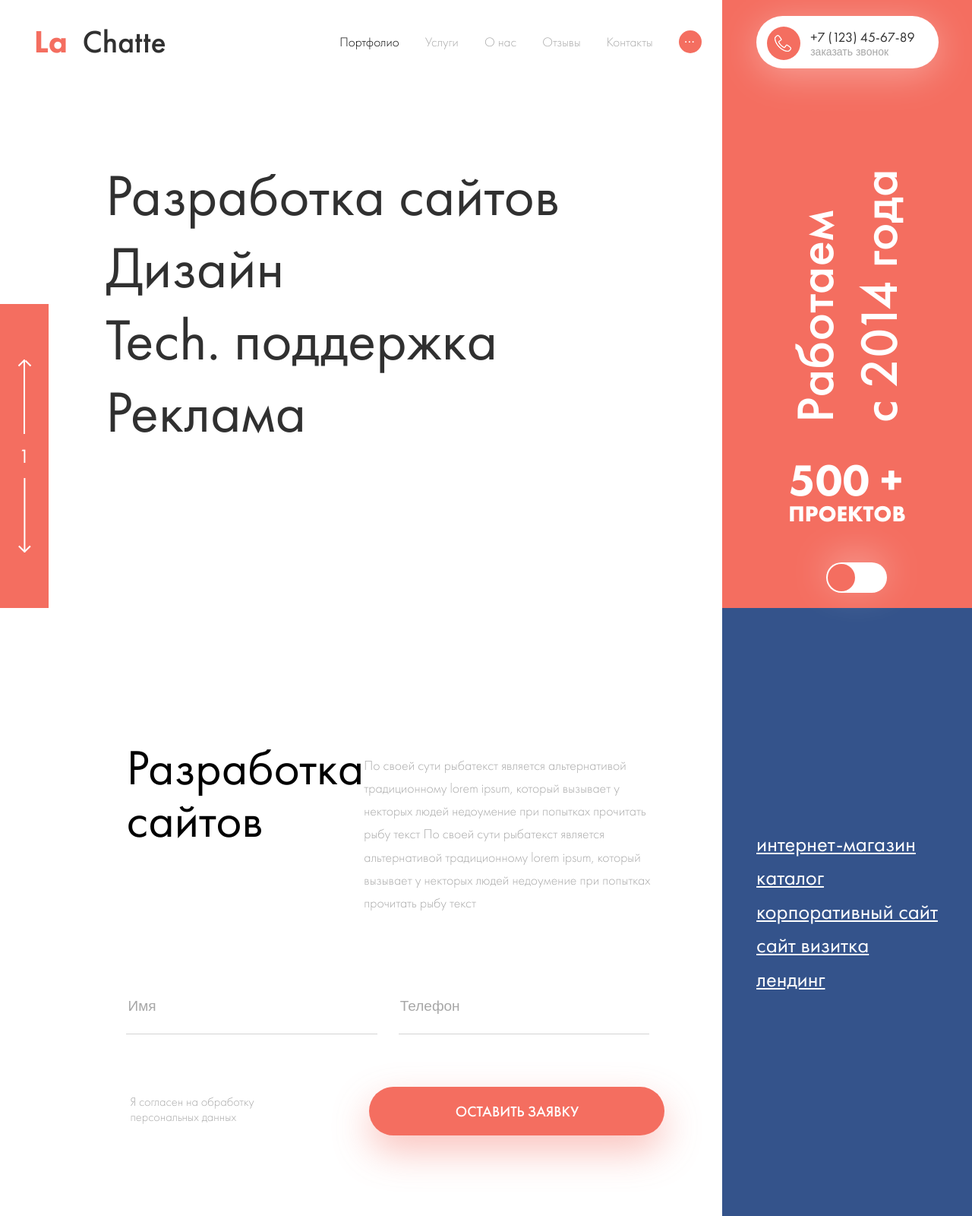
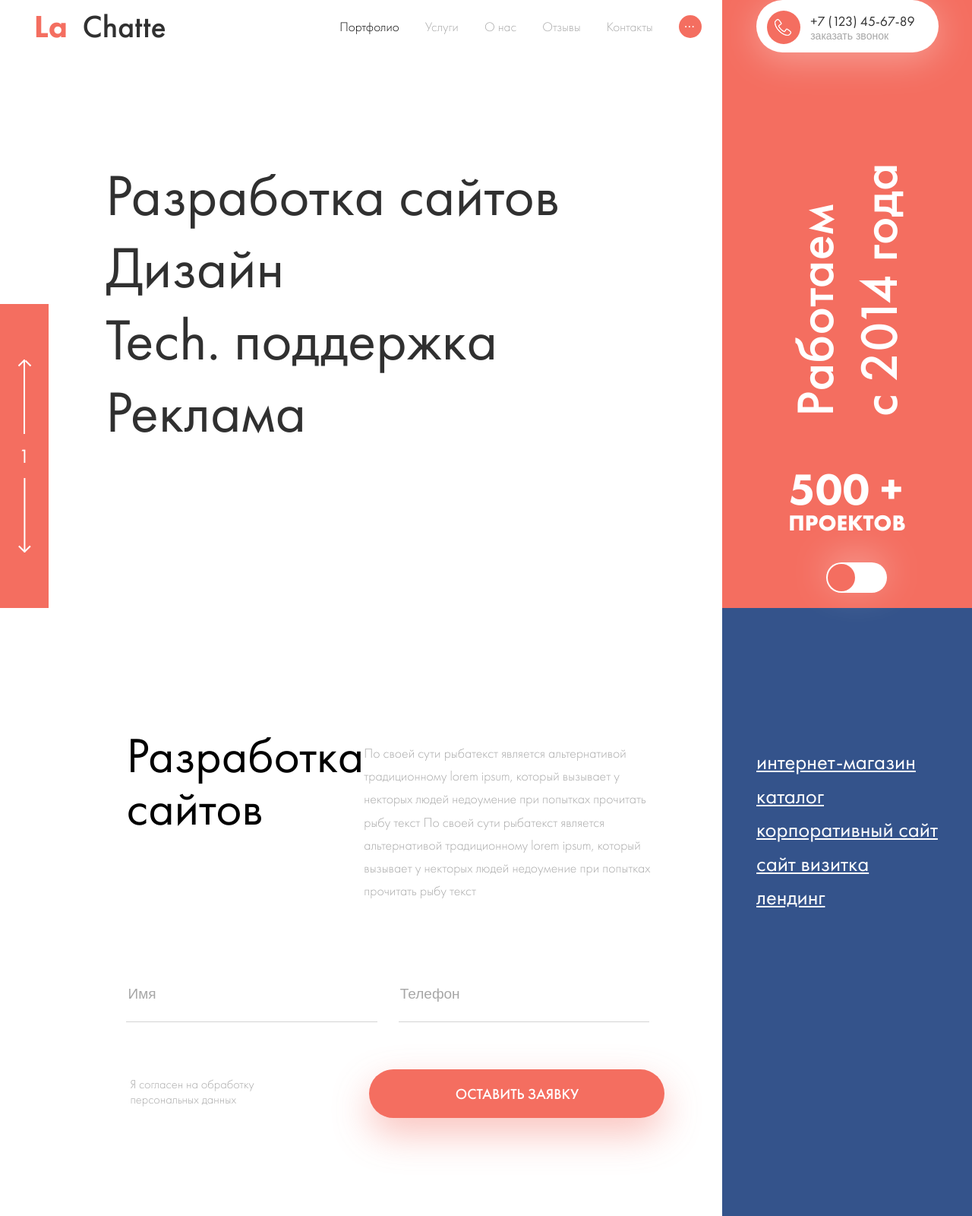
Before and after one commit to GKoil/la_chatte, a website: page src/templates/index.html in a window 1280 px wide. Shown: the whole page at 76% size. Drawn offline with nearby package versions, Linux system fonts and the light colour scheme; files that its build step writes are made by us from their sources; files whose address does not match are found by name.

Commit message:
fix pixel perfect layout on desktop

```diff
--- a/src/scss/components/about.scss
+++ b/src/scss/components/about.scss
@@ -22,7 +22,7 @@
       transform: rotate(-90deg);
       width: 100%;
       position: absolute;
-      top: calc(59% - 262px);
+      top: calc(58% - 262px);
       font-weight: 500;
       max-width: 525px;
       line-height: 1.2;
@@ -34,7 +34,7 @@
       line-height: 1;
       color: var(--main-white);
       position: absolute;
-      bottom: calc(25% - 92px);
+      bottom: calc(23.5% - 92px);
     }
   }
   &__addition-project-count {
--- a/src/scss/components/form-send.scss
+++ b/src/scss/components/form-send.scss
@@ -1,7 +1,7 @@
 .form-send {
   &--development {
     width: 100%;
-    max-width: 850px;
+    max-width: 846px;
   }
   &__field {
     display: block;
@@ -94,6 +94,9 @@
   &__item-wrapper-name {
     padding-right: 20px;
     margin-bottom: 7.6%;
+    @include after-desktop {
+      margin-bottom: 6.6%;
+    }
   }
   &__item-wrapper--screen {
     @include before-mobile {
--- a/src/scss/components/page-header.scss
+++ b/src/scss/components/page-header.scss
@@ -1,7 +1,7 @@
 .page-header {
   z-index: 1;
   display: flex;
-  padding-top: calc(7% - 69px);
+  padding-top: calc(5.1% - 69px);
   width: 100%;
   max-width: 1920px;
   position: fixed;
--- a/src/scss/components/screen.scss
+++ b/src/scss/components/screen.scss
@@ -16,12 +16,14 @@
   }
   &__addition {
     @include after-tablet {
-      // padding-bottom: 215px;
       display: flex;
       flex-direction: column;
       align-items: center;
       justify-content: center;
       flex-basis: 25.7%;
+    }
+    @include after-desktop {
+      padding-bottom: 215px;
     }
   }
   &__addition--orange {
--- a/src/scss/components/service-block.scss
+++ b/src/scss/components/service-block.scss
@@ -30,6 +30,9 @@
       max-width: 83%;
       margin-top: 10%;
       margin-left: 4%;
+    }
+    @include after-desktop {
+      margin-top: 5.5%;
     }
   }
   &__title {
```
